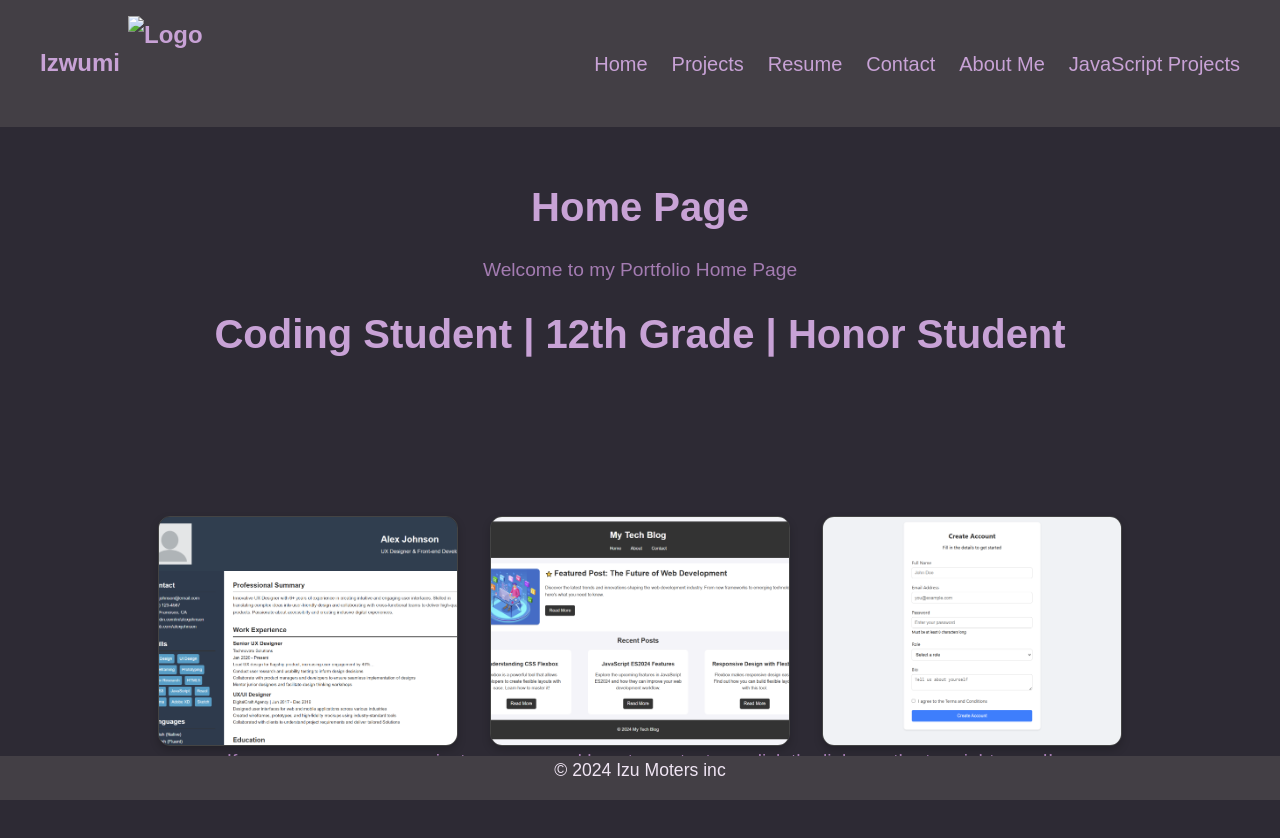
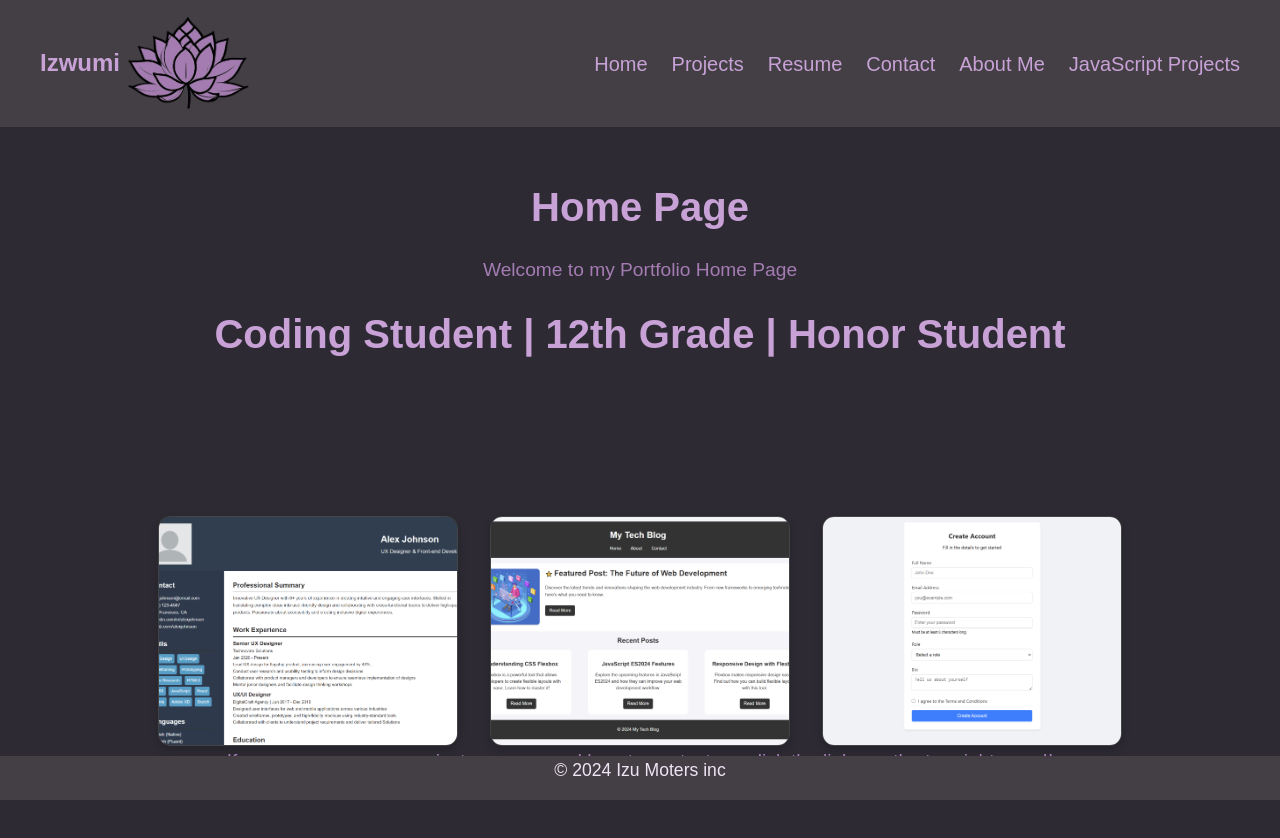
Before and after one commit to Itzjass9070901/Actual-Portfolio, a plain HTML site: page index.html in a window 1280 px wide. Drawn offline with Linux system fonts and the light colour scheme; the site is published under a folder, as on GitHub Pages, so addresses that start at the root find nothing; a web font is replaced by a local one.

Commit message:
Update index.html

```diff
--- a/index.html
+++ b/index.html
@@ -15,7 +15,7 @@
             <div class="logo">
                 <a href="home.html">
                     Izwumi
-                    <img src="/Pictures/newlotus-removebg-preview.png" alt="Logo">
+                    <img src="Pictures/newlotus-removebg-preview.png" alt="Logo">
                 </a>
             </div>
             <ul class="nav-links">
```
